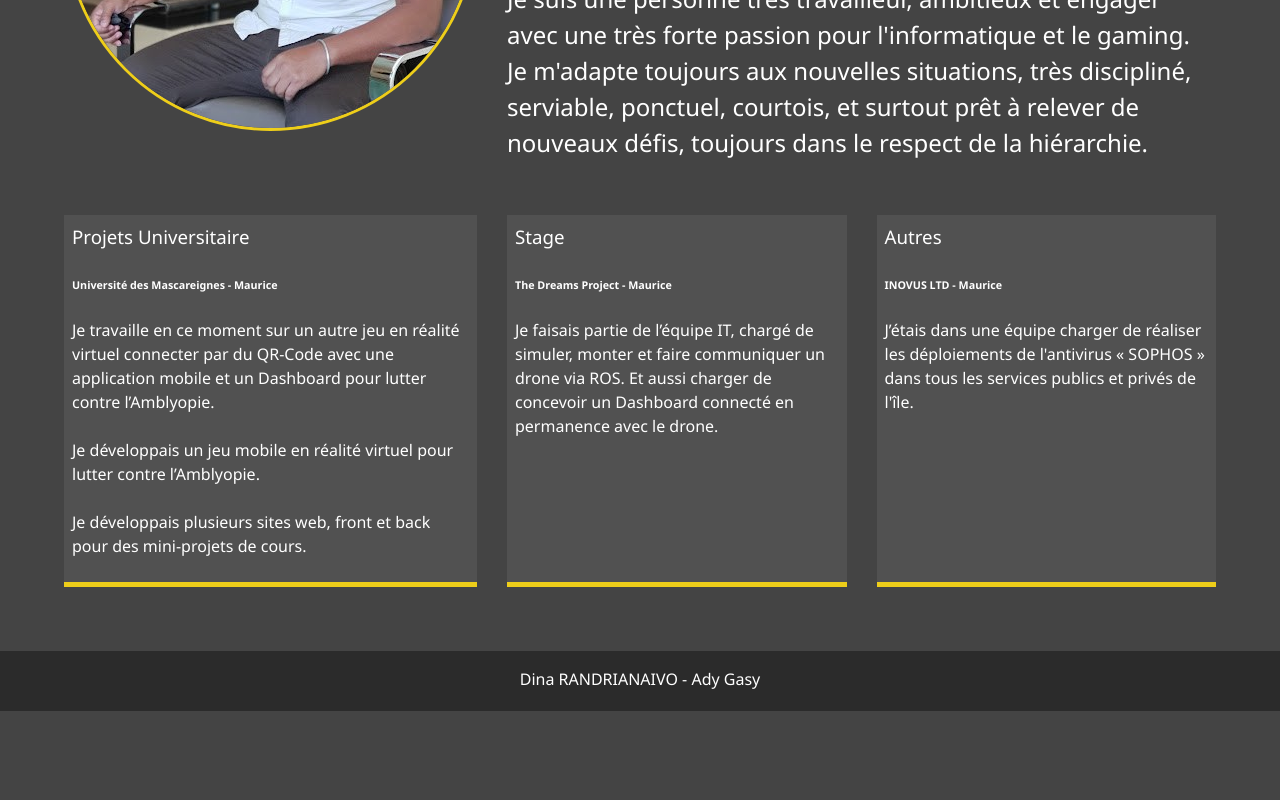
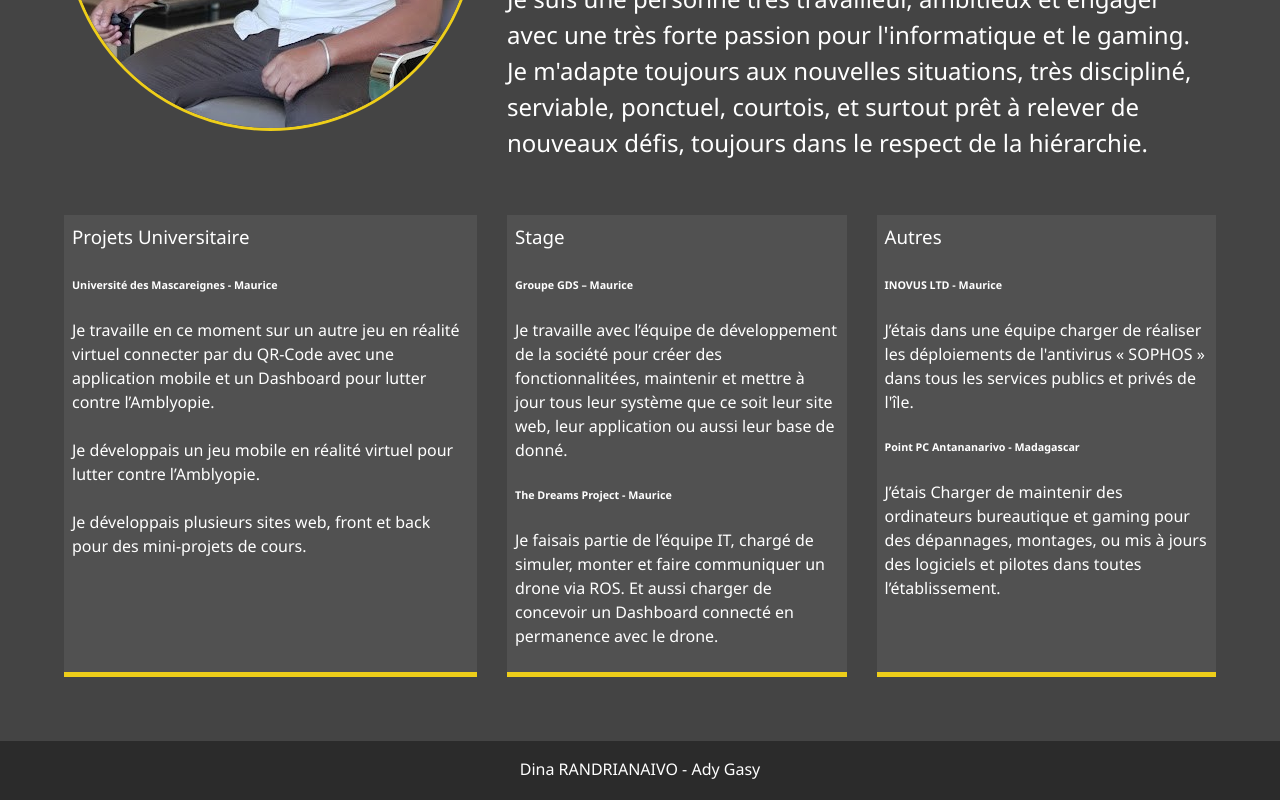
Before and after one commit to Dina64/Dina_PortFolio, a website: page dist/about.html in a window 1280 px wide. Shown: the part 595-1395 px from the top of the page. Before the commit the page ends 1306 px from the top, so only its background shows below. Drawn offline with Linux system fonts and the light colour scheme.

Commit message:
Update about.html

```diff
--- a/dist/about.html
+++ b/dist/about.html
@@ -79,6 +79,10 @@ une application mobile et un Dashboard pour lutter contre l’Amblyopie.</br></b
 
       <div class="job job-2">
         <h3>Stage</h3>
+        <h6>Groupe GDS – Maurice</h6>
+<p>Je travaille avec l’équipe de développement de la société pour créer des fonctionnalitées, maintenir et mettre à jour tous
+leur système que ce soit leur site web, leur application ou aussi leur base de donné.</p>
+
         <h6>The Dreams Project - Maurice</h6>
         <p>Je faisais partie de l’équipe IT, chargé de simuler, monter et faire communiquer un drone via
 ROS. Et aussi charger de concevoir un Dashboard connecté en permanence avec le drone.</p>
@@ -89,6 +93,9 @@ ROS. Et aussi charger de concevoir un Dashboard connecté en permanence avec le
         <h6> INOVUS LTD - Maurice</h6>
         <p>J’étais dans une équipe charger de réaliser les déploiements de l'antivirus « SOPHOS » dans
 tous les services publics et privés de l'île.</p>
+        <h6>Point PC Antananarivo - Madagascar</h6>
+        <p>J’étais Charger de maintenir des ordinateurs bureautique et gaming pour des dépannages,
+montages, ou mis à jours des logiciels et pilotes dans toutes l’établissement.</p>
       </div>
     </div>
   </main>
```
